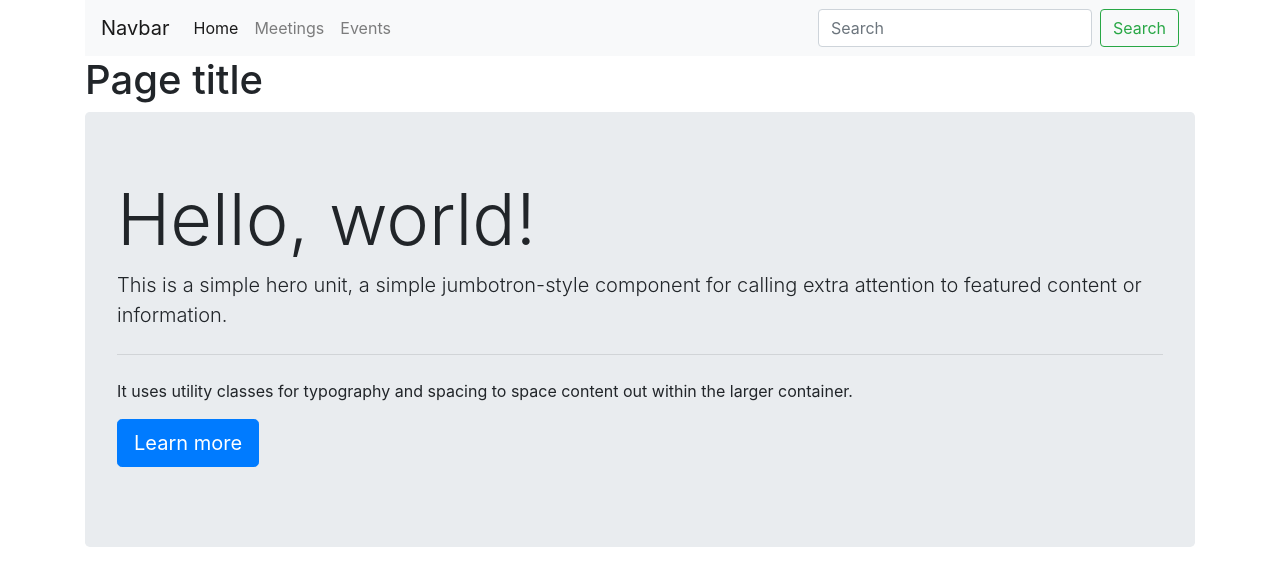
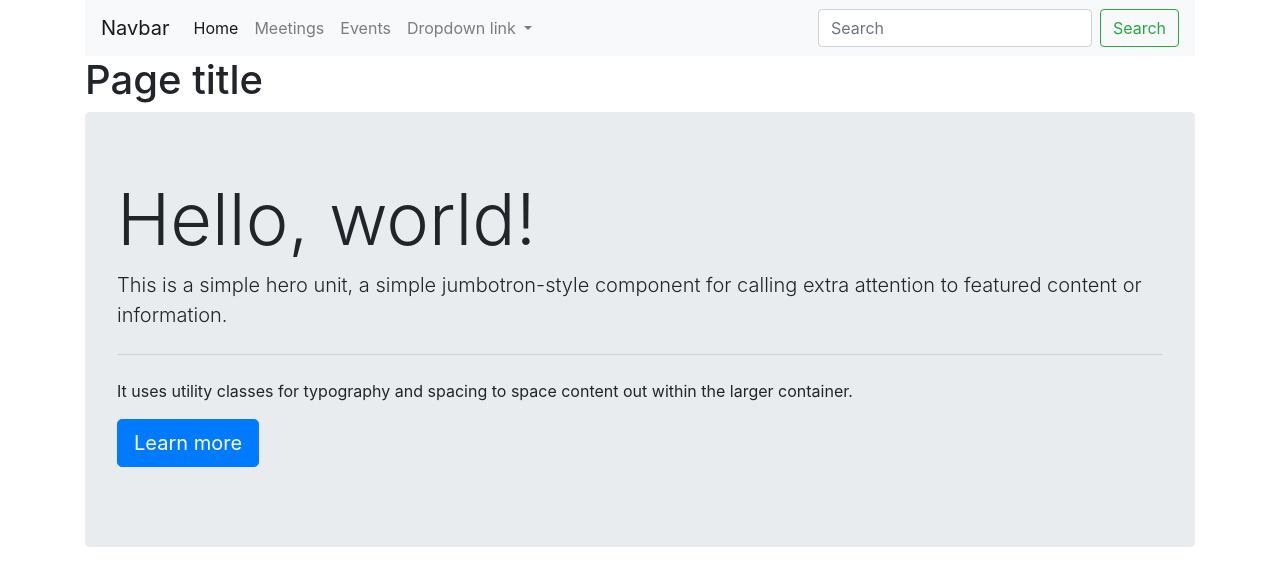
Before and after one commit to disco-funk/ca-london-angular4, an Angular app: page /home in a window 1280 px wide. Shown: the top 586 px of the page. Built offline with nearby package versions, Linux system fonts and the light colour scheme.

Commit message:
(feat): dropdown menu

```diff
--- a/src/app/app.component.html
+++ b/src/app/app.component.html
@@ -15,6 +15,16 @@
       <li class="nav-item">
       <a class="nav-link" routerLink="/events">Events</a>
       </li>
+      <li class="nav-item dropdown" ngbDropdown>
+        <a class="nav-link dropdown-toggle" ngbDropdownToggle id="navbarDropdownMenuLink" data-toggle="dropdown" aria-haspopup="true" aria-expanded="false">
+          Dropdown link
+        </a>
+        <div class="dropdown-menu" aria-labelledby="navbarDropdownMenuLink" ngbDropdownMenu>
+          <a class="dropdown-item" href="#">Action</a>
+          <a class="dropdown-item" href="#">Another action</a>
+          <a class="dropdown-item" href="#">Something else here</a>
+        </div>
+      </li>
     </ul>
     <form class="form-inline my-2 my-lg-0">
       <input class="form-control mr-sm-2" type="text" placeholder="Search" aria-label="Search">
```
Also changed, not shown: 1 other file (tests, documents, lock files or other folders).
